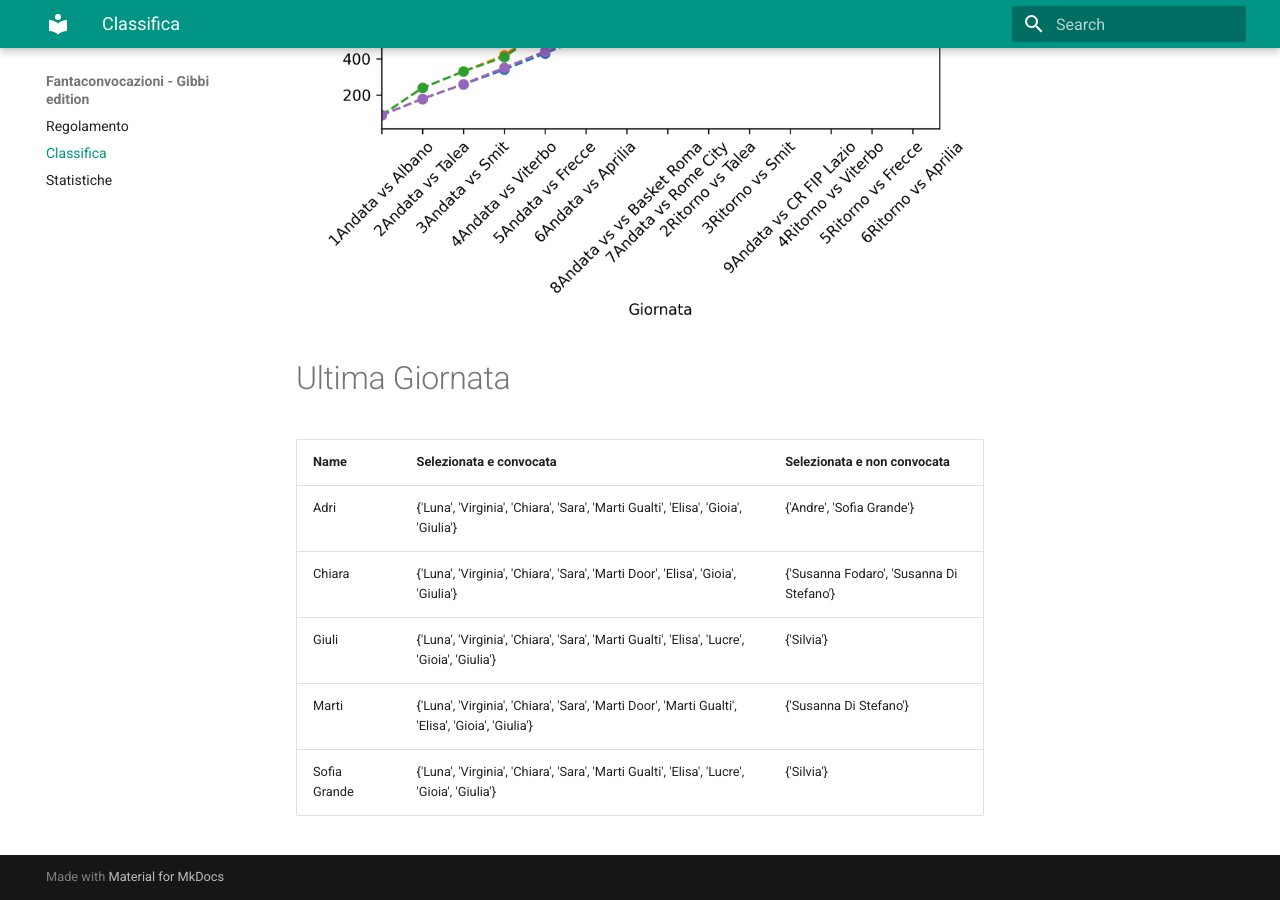
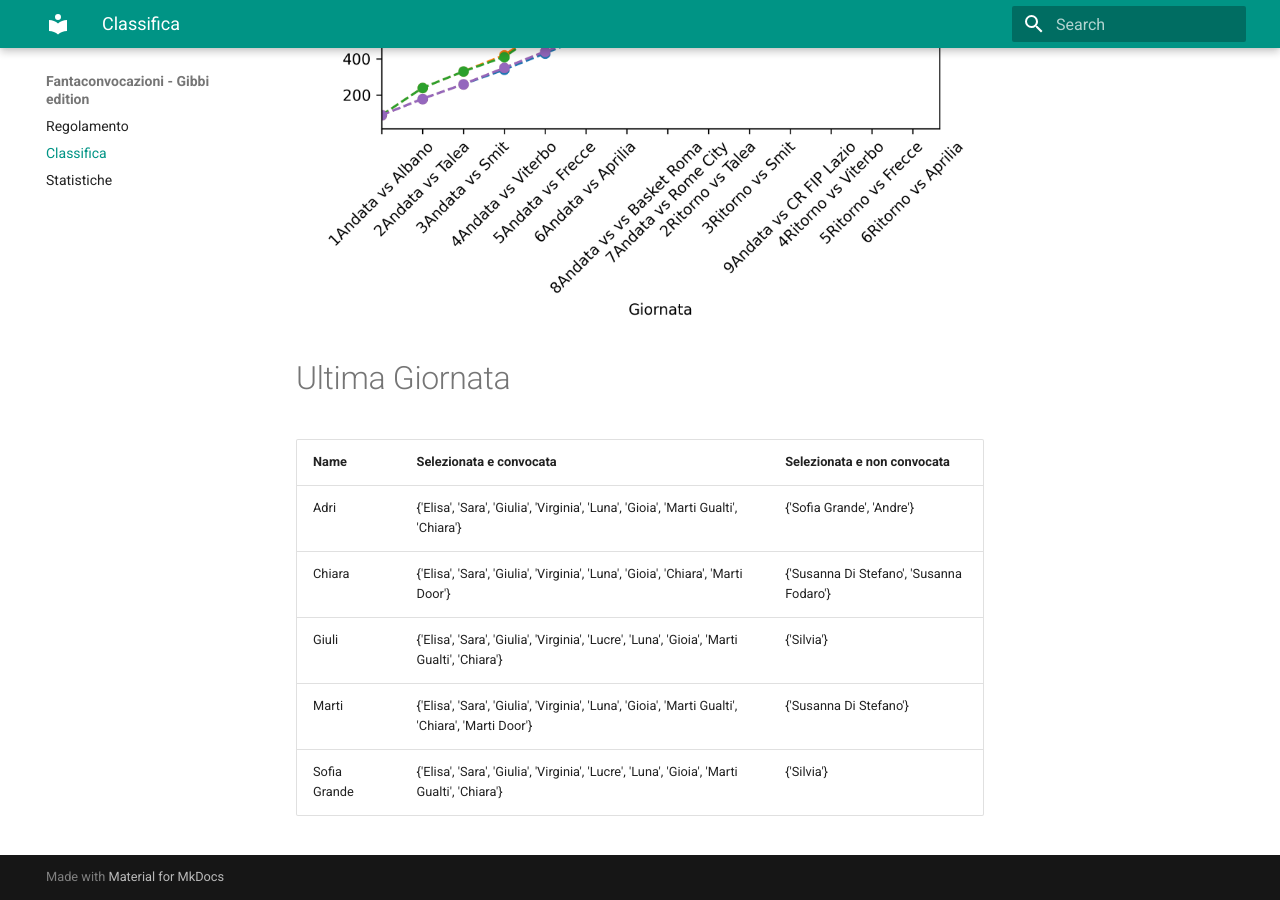
Before and after one commit to martinig94/fantagibbi, an MkDocs documentation site: the page built from docs/Classifica.md, in a window 1280 px wide and 900 px high, scrolled down 790 px. Built offline with MkDocs 1.6.1 and Material for MkDocs 9.7.7, drawn with Linux system fonts in a browser that asks for light colours.

Commit message:
Auto-update from main.py

```diff
--- a/docs/Classifica.md
+++ b/docs/Classifica.md
@@ -18,9 +18,9 @@
 <!-- START_TABLE CORRECT -->
 | Name         | Selezionata e convocata                                                                          | Selezionata e non convocata              |
 |:-------------|:-------------------------------------------------------------------------------------------------|:-----------------------------------------|
-| Adri         | {'Luna', 'Virginia', 'Chiara', 'Sara', 'Marti Gualti', 'Elisa', 'Gioia', 'Giulia'}               | {'Andre', 'Sofia Grande'}                |
-| Chiara       | {'Luna', 'Virginia', 'Chiara', 'Sara', 'Marti Door', 'Elisa', 'Gioia', 'Giulia'}                 | {'Susanna Fodaro', 'Susanna Di Stefano'} |
-| Giuli        | {'Luna', 'Virginia', 'Chiara', 'Sara', 'Marti Gualti', 'Elisa', 'Lucre', 'Gioia', 'Giulia'}      | {'Silvia'}                               |
-| Marti        | {'Luna', 'Virginia', 'Chiara', 'Sara', 'Marti Door', 'Marti Gualti', 'Elisa', 'Gioia', 'Giulia'} | {'Susanna Di Stefano'}                   |
-| Sofia Grande | {'Luna', 'Virginia', 'Chiara', 'Sara', 'Marti Gualti', 'Elisa', 'Lucre', 'Gioia', 'Giulia'}      | {'Silvia'}                               |
+| Adri         | {'Elisa', 'Sara', 'Giulia', 'Virginia', 'Luna', 'Gioia', 'Marti Gualti', 'Chiara'}               | {'Sofia Grande', 'Andre'}                |
+| Chiara       | {'Elisa', 'Sara', 'Giulia', 'Virginia', 'Luna', 'Gioia', 'Chiara', 'Marti Door'}                 | {'Susanna Di Stefano', 'Susanna Fodaro'} |
+| Giuli        | {'Elisa', 'Sara', 'Giulia', 'Virginia', 'Lucre', 'Luna', 'Gioia', 'Marti Gualti', 'Chiara'}      | {'Silvia'}                               |
+| Marti        | {'Elisa', 'Sara', 'Giulia', 'Virginia', 'Luna', 'Gioia', 'Marti Gualti', 'Chiara', 'Marti Door'} | {'Susanna Di Stefano'}                   |
+| Sofia Grande | {'Elisa', 'Sara', 'Giulia', 'Virginia', 'Lucre', 'Luna', 'Gioia', 'Marti Gualti', 'Chiara'}      | {'Silvia'}                               |
 <!-- END_TABLE CORRECT -->
```
